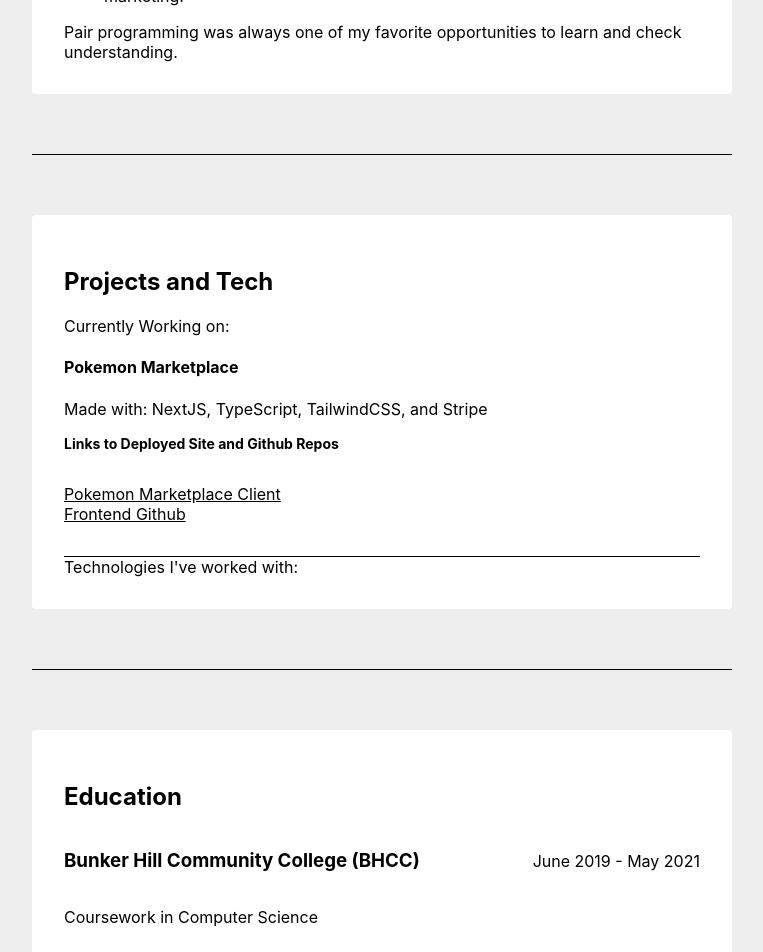
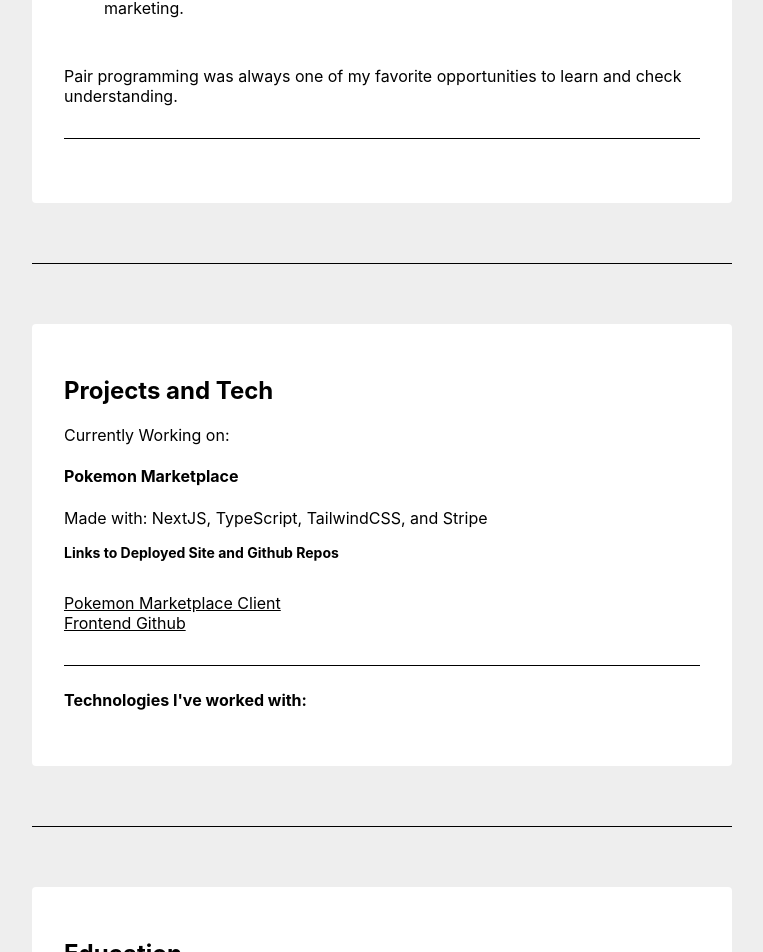
Before and after one commit to kimdolion/kimdolion.github.io, a Next.js app: page / in a window 1280 px wide. Shown: the part 980-1932 px from the top of the page, without its empty margins (387-1150 px from the left). Built offline with nearby package versions, Linux system fonts and the light colour scheme.

Commit message:
Update styling and info for various sections

```diff
--- a/components/EducationSection.tsx
+++ b/components/EducationSection.tsx
@@ -5,12 +5,13 @@
 
 import { InlineHeading, InlineHeadingProps } from './InlineHeading';
 import { Section } from './Section';
+import { Divider } from './Divider';
 
 export interface EducationDetailsProps {
   certification: string;
   extraDetails: string;
   headingProps: InlineHeadingProps;
-  schoolColor?: string;
+  schoolColor: string;
 }
 
 export interface EducationProps {
@@ -22,12 +23,13 @@
   <Section>
       <Link href="/education" title="Curious about my education history?"><h2 id="education-section">Education</h2></Link>
       {educationDetails.map((educationDetail, index)=> {
-        const {certification, extraDetails, headingProps } = educationDetail;
+        const { certification, extraDetails, headingProps, schoolColor } = educationDetail;
         return (
-        <div key={headingProps.id + index} id={headingProps.id}>
-          <InlineHeading {...headingProps} />
+        <div key={headingProps.id + index} id={headingProps.id} style={{padding: '0.5rem 0'}}>
+          <InlineHeading {...headingProps} includeURL={extraInfo} style={{color: schoolColor}} />
           <p>{certification}</p>
-          {extraInfo ? <p>{extraDetails}</p> : null}
+          {extraInfo ? <p style={{padding: '1rem 0'}}>{extraDetails}</p> : null}
+          {extraInfo ? <Divider /> : null}
         </div>
         )}
       )}
--- a/components/ExperienceSection.tsx
+++ b/components/ExperienceSection.tsx
@@ -1,6 +1,7 @@
 import Link from 'next/link';
 import React, { ReactNode } from 'react'
 import { workExperiences } from '../constants';
+import { Divider } from './Divider';
 
 import { InlineHeading, InlineHeadingProps } from './InlineHeading';
 import { Section } from './Section';
@@ -21,7 +22,7 @@
   const {company, headingProps, location, responsibilities, extraDetails} = experienceWork;
 
   return (
-      <div>
+      <div style={{margin: '2rem 0'}}>
         <InlineHeading {...headingProps} />
         <div>{company} in {location}</div>
         <ul>
@@ -29,7 +30,8 @@
             <li key={index}>{responsibility}</li>
           ))}
         </ul>
-        {extraInfo && extraDetails ? <div>{extraDetails}</div>: null}
+        {extraInfo && extraDetails ? <div style={{padding: '2rem 0'}}>{extraDetails}</div>: null}
+        <Divider />
       </div>
   )
 }
--- a/components/InlineHeading.tsx
+++ b/components/InlineHeading.tsx
@@ -1,23 +1,27 @@
+import { ThemeContext } from "@/utils";
 import Link from "next/link";
+import { CSSProperties, useContext } from "react";
 
 export interface InlineHeadingProps {
+    className?: string;
     endMonth?: string;
     endYear: number | string;
+    id: string;
+    includeURL?: boolean;
     mainHeadingText: string;
     startMonth?: string;
     startYear: number;
+    style?: CSSProperties;
     url?: string;
-    includeURL?: boolean;
-    id: string;
 }
 
 export const InlineHeading = ({...props}:InlineHeadingProps) => {
-    const {endMonth, endYear, id, mainHeadingText, startMonth, startYear} = props;
-
+    const {className, endMonth, endYear, id, includeURL, mainHeadingText, startMonth, startYear, style} = props;
+    const {theme} = useContext(ThemeContext)
     return (
         <div>
-            <div className="inline-heading">
-                {props?.includeURL && props.url ? <Link href={props.url} target="_blank"><h3 id={id}>{mainHeadingText}</h3></Link> : <h3 id={id}>{mainHeadingText}</h3>}<span>{startMonth} {startYear} - {endMonth} {endYear}</span>
+            <div className={`${className} inline-heading`} style={{color: theme=== 'light' ? style?.color : '' }}>
+                {includeURL && props.url ? <Link href={props.url} target="_blank"><h3 id={id}>{mainHeadingText}</h3></Link> : <h3 id={id}>{mainHeadingText}</h3>}<span>{startMonth} {startYear} - {endMonth} {endYear}</span>
             </div>
             <style jsx>{`
                 .inline-heading {
--- a/components/ProjectsSection.tsx
+++ b/components/ProjectsSection.tsx
@@ -51,9 +51,13 @@
         <p>Currently Working on:</p>
         {currentProjects.map((project)=> <div><ProjectCard key={project.id} project={project} /><Divider /></div>)}
       </div>
-      <div>
-        Technologies I've worked with:
-        <div></div>
+      <div style={{margin: '1.5rem 0'}}>
+        <p style={{fontWeight: 'bolder'}}>
+          Technologies I've worked with:
+        </p>
+        <div>
+          {/* TODO: grid of icons of languages/frameworks */}
+        </div>
       </div>
       {extraInfo ? <GeneralAssemblyProjects /> : null}
   </Section>
--- a/components/TableOfContents.tsx
+++ b/components/TableOfContents.tsx
@@ -1,6 +1,6 @@
 import { Dispatch, SetStateAction, useEffect, useRef, useState } from "react";
 import { headingGroupings } from "@/constants";
-import Select, { ActionMeta, MultiValue, SingleValue, StylesConfig } from 'react-select'
+import Select, { SingleValue, StylesConfig } from 'react-select'
 import { useTheme } from "@/utils";
 
 // Used tutorial from https://www.emgoto.com/react-table-of-contents/
@@ -36,15 +36,21 @@
     const { heading: { id, innerText } } = headingDetail
     return { id, label: innerText, value: id }
   })
-  const [selected, setSelected] = useState<Option | null>(options[0])
 
   const handleSelect = (newValue: SingleValue<Option>) => {
-    setSelected(newValue)
-    document.querySelector(`#${newValue?.id}`)?.scrollIntoView({ behavior: 'smooth'});
+    const headingElement = document.querySelector(`#${newValue?.id}`)
+    headingElement?.scrollIntoView({ behavior: 'smooth', block: 'center' })
   }
 
   const tocStyles: StylesConfig<Option, false> = {
-    control: (styles) => ({ ...styles, backgroundColor: theme === 'dark' ? 'silver' : '#1e1e1e', borderRadius: 2, color: theme === 'dark' ? 'black' : 'white', marginTop: '1rem', opacity: 0.8, padding: '0.5rem' }),
+    control: (styles) => {return {
+      ...styles,
+      backgroundColor: theme === 'dark' ? 'silver' : '#1e1e1e',
+      borderRadius: 2, color: theme === 'dark' ? 'black' : 'white',
+      marginTop: '1rem',
+      opacity: 0.8,
+      padding: '0.5rem'
+    }},
     menu: () => ({
       backgroundColor: theme === 'dark' ? 'gray' : '#1e1e1e',
       borderRadius: 2,
@@ -69,7 +75,6 @@
       options={options}
       styles={tocStyles}
       unstyled
-      value={selected}
     />
   )
 }
--- a/constants.ts
+++ b/constants.ts
@@ -34,6 +34,7 @@
     },
     certification: 'Coursework in Computer Science',
     extraDetails: 'Classes included Java, C++, SQL, and Data Structures. I earned high enough grades to join the honor society, Phi Theta Kappa, as well.',
+    schoolColor: '#c8102e'
   },
   {
     headingProps: {
@@ -43,23 +44,25 @@
       endYear: 2019,
       startMonth: 'June',
       startYear: 2019,
-      url: 'https://www.bhcc.edu/'
+      url: 'https://generalassemb.ly/'
     },
     certification: 'Certificate on Software Engineering Immersive',
     extraDetails: 'Completed fullstack projects building single page applications (SPAs) using a variety of languages and frameworks including: React, jQuery, Boostrap, MongoDB, Express, and Ruby on Rails. Always enjoyed helping my classmates test their apps and provide feedback based on my findings.',
+    schoolColor: '#FA4542',
   },
   {
     headingProps: {
       endMonth: 'July',
       endYear: 2014,
       id: 'education-umass',
-      mainHeadingText: 'University of Massachusetts Boston (UMB',
+      mainHeadingText: 'University of Massachusetts Boston (UMB)',
       startMonth: 'August',
       startYear: 2013,
       url: 'https://www.umb.edu/',
     },
     certification: 'M.A. in Elementary Education',
     extraDetails: 'Worked in Boston Public Schools as an elementary and middle school teacher for grades 2nd to 7th with a primary focus on Science, Technology, Engineering, and Mathematics (STEM) courses. Earned licensure in Special Education and English as a Second Language.',
+    schoolColor: '#005A8B',
   },
   {
     headingProps: {
@@ -73,6 +76,7 @@
     },
     certification: 'B.A. in Black Studies and Psychology',
     extraDetails: 'Clubs/Organizations: Amherst Mixed Martial Arts Organization (AMMO): Isshinryu and Brazilian Jiu Jitsu, Amherst Pride Alliance, Board Games Club, Japanese Animation Club (Anime Club): Co-president, RESULTS, Inc., Student Security, and THiNK.',
+    schoolColor:  '#4d1979',
   },
 ]
 
@@ -162,12 +166,11 @@
 export const randomFacts: string[] = [
     "I've traveled to 16 different countries before I turned 16.",
     "I have two cats, Evie and Khaleesi (Khali for short).",
-    "I can talk about almost anything fantasy be it in books or visual mediums. I'll talk for hours about Wheel of Time, Lord of the Rings, and Game of Thrones.",
-    "I love anything to do with animals with cats and horses being at the top of my favorite list. However, bugs/Spiders are at the bottom of that list.",
-    "I've been to 4 different states' renaissance faires dressed as a faun/satyr, pirate, and witch.",
+    "If I could be any mythical creature, I'd probably be a dragon and would hoard fantasy books and clothing. I'll talk for hours about Wheel of Time, Lord of the Rings, and Game of Thrones.",
+    "I love anything to do with animals with cats and horses being at the top of my favorite list. However, bugs/spiders are at the bottom of that list.",
+    "In the fall I basically call the renaissance faire my second home and will often go dressed as a faun/satyr, pirate, elf, or witch.",
     "I love playing video games, on PC, Nintendo Switch, or Playstation. I mostly play World of Warcraft (For the Horde!).",
-    'I have been to Anime Boston, New York Comic Con, and Connecticon.',
-    'I was attending Connecticon when Pokemon Go came out and had a blast running around in costume while trying to catch Pokemon.'
+    'I am a huge nerd and regularly attend conventions such as Anime Boston, New York Comic Con, and Connecticon.',
 ]
 
 export const workExperiences: ExperienceDetailsProps[] = [
```
